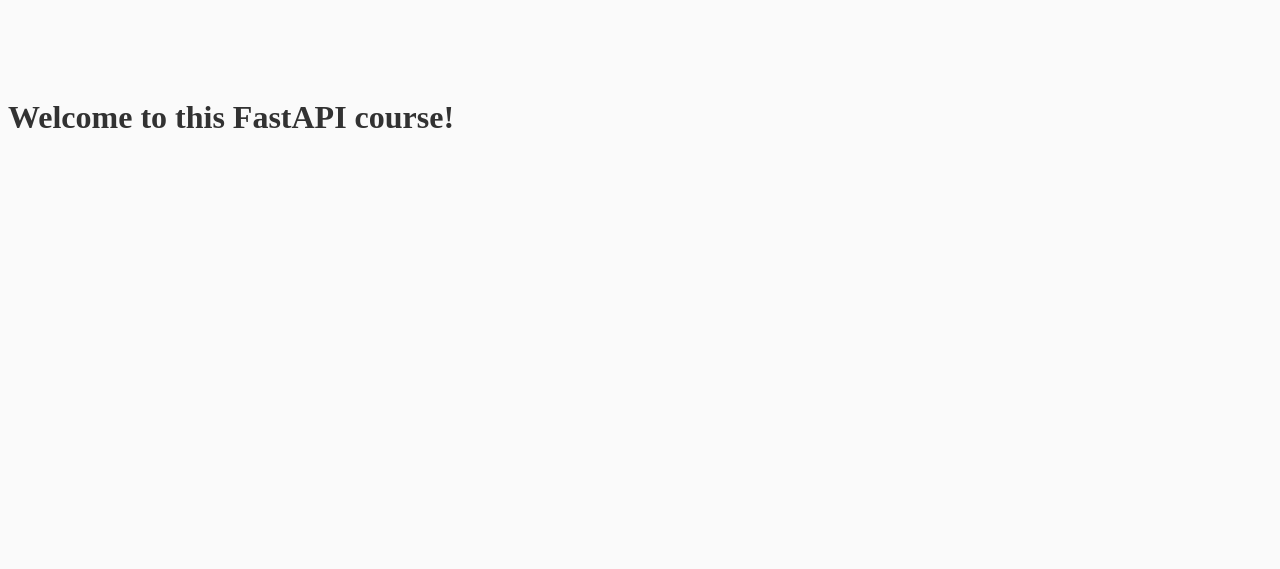
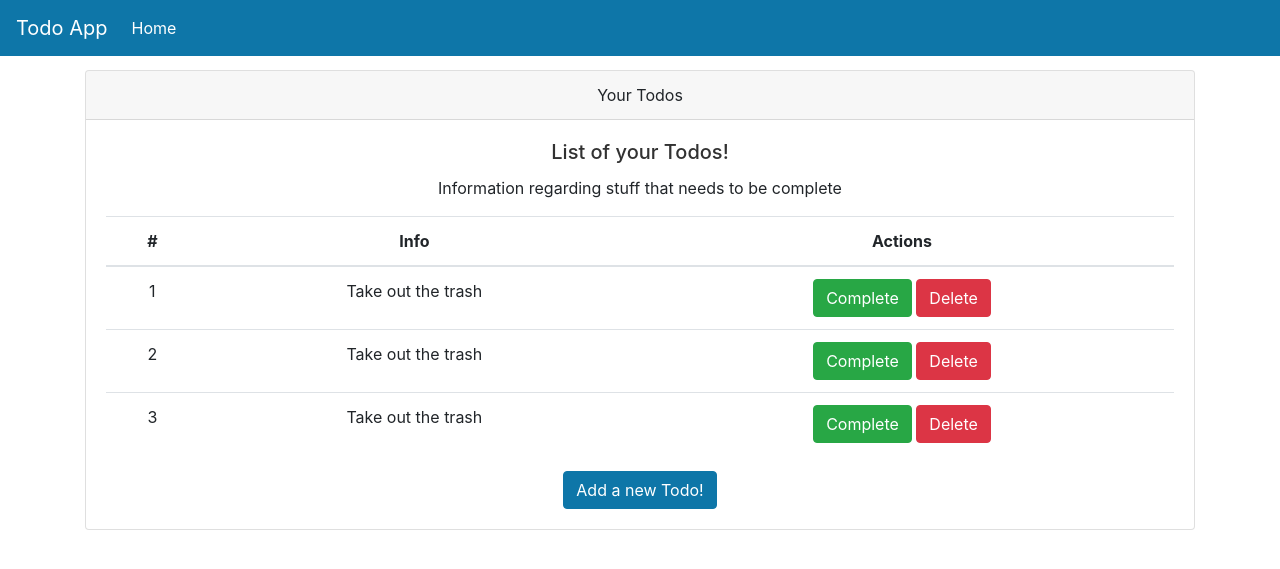
Before and after one commit to dantesantana/FastAPI, a FastAPI app: page /todos/test in a window 1280 px wide. Shown: the top 569 px of the page. Run offline with FastAPI, Linux system fonts and the light colour scheme; some libraries are stand-ins or nearby versions.

Commit message:
html fancy stuff

```diff
--- a/FastAPI/TodoApp/templates/home.html
+++ b/FastAPI/TodoApp/templates/home.html
@@ -1,12 +1,85 @@
 <!DOCTYPE html>
 <html lang="en">
 <head>
-    <link rel="stylesheet" type="text/css"
-          href="{{ url_for('static', path='/todo/css/base.css') }}"> <!-- FastAPI/Jinja specific verbiage -->
+    <!-- FastAPI/Jinja specific verbiage -->
+    <link rel="stylesheet" type="text/css" href="{{ url_for('static', path='/todo/css/base.css') }}">
+    <link rel="stylesheet" type="text/css" href="{{ url_for('static', path='/todo/css/bootstrap.css') }}">
     <meta charset="UTF-8">
-    <title>FastAPI</title>
+    <!-- bootstrap specific meta -->
+    <meta name="viewport" content="width=device-width, initial-scale=1, shrink-to-fit=no">
+    <title>TodoApp</title>
 </head>
 <body>
-<h1>Welcome to this FastAPI course!</h1>
+
+<div>
+    <nav class="navbar navbar-expand-md navbar-dark main-color fixed-top">
+        <a class="navbar-brand" href="#">Todo App</a>
+        <button class="navbar-toggler" type="button" data-toggle="collapse" data-target="#navbarNav" aria-controls="navbarNav" aria-expanded="false" aria-label="Toggle navigation">
+            <span class="navbar-toggler-icon"> </span>
+        </button>
+        <div class="collapse navbar-collapse" id="navbarNav">
+            <ui class="navbar-nav">
+                <li class="nav-item active">
+                    <a class="nav-link" href="#"> Home </a>
+                </li>
+            </ui>
+        </div>
+    </nav>
+</div>
+
+<div class="container">
+    <div class="card text-center">
+        <div class="card-header">
+            Your Todos
+        </div>
+        <div class="card-body">
+            <h5 class="card-title">List of your Todos!</h5>
+            <p class="card-text">Information regarding stuff that needs to be complete</p>
+
+            <table class="table table-hover">
+                <thead>
+                    <tr>
+                        <th scope="col">#</th>
+                        <th scope="col">Info</th>
+                        <th scope="col">Actions</th>
+                    </tr>
+                </thead>
+                <tbody>
+                    <tr class="pointer">
+                        <td>1</td>
+                        <td>Take out the trash</td>
+                        <td>
+                            <button type="button" class="btn btn-success">Complete</button>
+                            <button type="button" class="btn btn-danger">Delete</button>
+                        </td>
+                    </tr>
+                    <tr class="pointer">
+                        <td>2</td>
+                        <td>Take out the trash</td>
+                        <td>
+                            <button type="button" class="btn btn-success">Complete</button>
+                            <button type="button" class="btn btn-danger">Delete</button>
+                        </td>
+                    </tr>
+                    <tr class="pointer">
+                        <td>3</td>
+                        <td>Take out the trash</td>
+                        <td>
+                            <button type="button" class="btn btn-success">Complete</button>
+                            <button type="button" class="btn btn-danger">Delete</button>
+                        </td>
+                    </tr>
+                </tbody>
+            </table>
+            <a class="btn btn-primary" href="#">Add a new Todo!</a>
+        </div>
+    </div>
+</div>
+
+<!-- Note that order is important here! -->
+<script src="{{ url_for('static', path='/todo/js/jquery-slim.js') }}"></script>
+<script src="{{ url_for('static', path='/todo/js/popper.js') }}"></script>
+<script src="{{ url_for('static', path='/todo/js/bootstrap.js') }}"></script>
+
 </body>
 </html>
```
